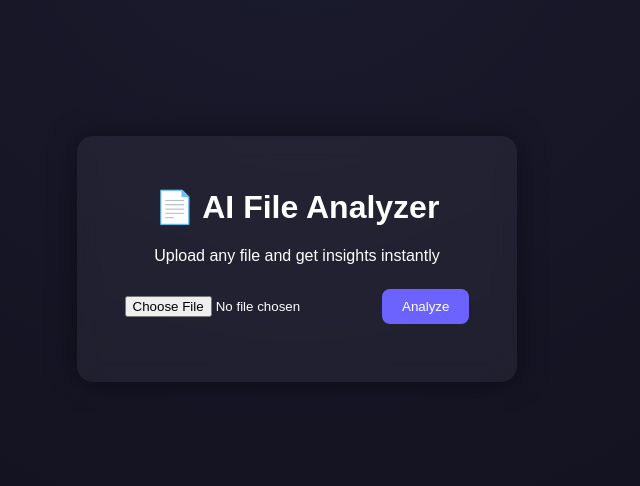
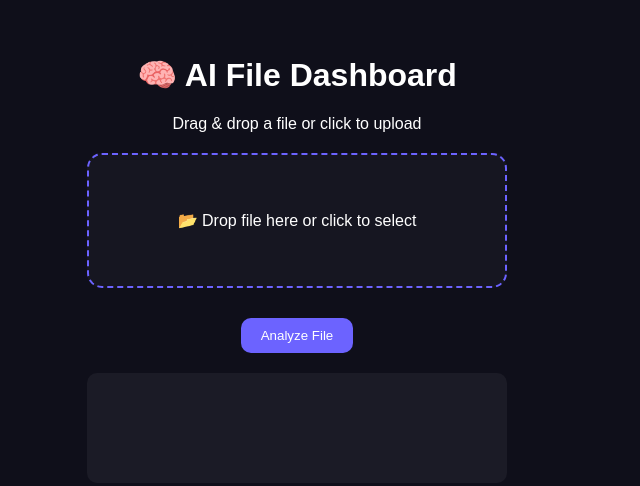
Before and after one commit to hellenicdev/ai-analyzer, a plain HTML site: page frontend/index.html in a window 1280 px wide. Shown: the part 141-627 px from the top of the page, without its empty margins (343-983 px from the left). Drawn offline with Linux system fonts and the light colour scheme.

Commit message:
Add dashboard UI, drag-drop & HF base
Introduce a dashboard-style frontend with a drag-and-drop dropzone, file selection status, and improved result display/styling. Update script to manage selected file state, handle drag/drop events, show analysis status, and display the returned mode and result. Backend: add a health-check root route, centralize Hugging Face API base URL (HF_BASE) and switch image/text calls to use it, refine error messages and error return flow, and tweak prompt wording. General: UX and reliability improvements for file uploads and AI inference integration.

```diff
--- a/frontend/index.html
+++ b/frontend/index.html
@@ -1,19 +1,31 @@
 <!DOCTYPE html>
 <html lang="en">
 <head>
-  <meta charset="UTF-8" />
-  <title>AI File Analyzer</title>
-  <link rel="stylesheet" href="style.css" />
+  <meta charset="UTF-8">
+  <title>AI File Dashboard</title>
+  <link rel="stylesheet" href="style.css">
 </head>
 <body>
-  <div class="container">
-    <h1>📄 AI File Analyzer</h1>
-    <p>Upload any file and get insights instantly</p>
 
-    <input type="file" id="fileInput" />
-    <button onclick="uploadFile()">Analyze</button>
+  <div class="app">
 
+    <h1>🧠 AI File Dashboard</h1>
+    <p>Drag & drop a file or click to upload</p>
+
+    <!-- DROPZONE -->
+    <div id="dropzone" class="dropzone">
+      <input type="file" id="fileInput" hidden />
+      <p>📂 Drop file here or click to select</p>
+    </div>
+
+    <button onclick="uploadFile()">Analyze File</button>
+
+    <!-- STATUS -->
+    <div id="status"></div>
+
+    <!-- RESULT -->
     <div id="result"></div>
+
   </div>
 
   <script src="script.js"></script>
--- a/frontend/script.js
+++ b/frontend/script.js
@@ -1,41 +1,66 @@
-async function uploadFile() {
+const dropzone = document.getElementById("dropzone");
 const fileInput = document.getElementById("fileInput");
 const resultDiv = document.getElementById("result");
+const statusDiv = document.getElementById("status");
 
-  if (!fileInput.files.length) {
-    alert("Select a file first!");
+let selectedFile = null;
+
+// CLICK TO SELECT
+dropzone.addEventListener("click", () => fileInput.click());
+
+fileInput.addEventListener("change", () => {
+  selectedFile = fileInput.files[0];
+  statusDiv.innerText = `Selected: ${selectedFile.name}`;
+});
+
+// DRAG & DROP
+dropzone.addEventListener("dragover", (e) => {
+  e.preventDefault();
+  dropzone.style.borderColor = "#fff";
+});
+
+dropzone.addEventListener("dragleave", () => {
+  dropzone.style.borderColor = "#6c63ff";
+});
+
+dropzone.addEventListener("drop", (e) => {
+  e.preventDefault();
+  dropzone.style.borderColor = "#6c63ff";
+
+  selectedFile = e.dataTransfer.files[0];
+  fileInput.files = e.dataTransfer.files;
+
+  statusDiv.innerText = `Selected: ${selectedFile.name}`;
+});
+
+// UPLOAD
+async function uploadFile() {
+  if (!selectedFile) {
+    alert("Pick a file first!");
     return;
   }
 
-  const file = fileInput.files[0];
   const formData = new FormData();
-  formData.append("file", file, file.name);
+  formData.append("file", selectedFile, selectedFile.name);
 
-  resultDiv.innerText = "🧠 Analyzing with Smart AI...";
+  resultDiv.innerText = "";
+  statusDiv.innerText = "🧠 Analyzing...";
 
   try {
-    const response = await fetch(
-      "https://ai-analyzer-htk8.onrender.com/upload",
-      {
+    const res = await fetch("https://ai-analyzer-htk8.onrender.com/upload", {
       method: "POST",
       body: formData
-      }
-    );
+    });
 
-    const data = await response.json();
+    const data = await res.json();
 
-    if (data.mode === "image") {
-      resultDiv.innerText =
-        "🖼 Image Analysis:\n\n" + data.result;
-    } else if (data.mode === "text") {
-      resultDiv.innerText =
-        "📄 Text Analysis:\n\n" + data.result;
-    } else {
+    statusDiv.innerText = `Mode: ${data.mode || "unknown"}`;
+
     resultDiv.innerText =
       data.result || JSON.stringify(data, null, 2);
-    }
 
   } catch (err) {
-    resultDiv.innerText = "Error: " + err.message;
+    statusDiv.innerText = "Error";
+    resultDiv.innerText = err.message;
   }
 }
--- a/frontend/style.css
+++ b/frontend/style.css
@@ -1,5 +1,32 @@
-input {
-  margin: 15px 0;
+body {
+  margin: 0;
+  font-family: Arial, sans-serif;
+  background: #0f0f1a;
+  color: white;
+  display: flex;
+  justify-content: center;
+  align-items: center;
+  height: 100vh;
+}
+
+.app {
+  width: 420px;
+  text-align: center;
+}
+
+.dropzone {
+  margin: 20px 0;
+  padding: 40px;
+  border: 2px dashed #6c63ff;
+  border-radius: 15px;
+  cursor: pointer;
+  transition: 0.3s;
+  background: rgba(255,255,255,0.03);
+}
+
+.dropzone:hover {
+  background: rgba(108,99,255,0.1);
+  transform: scale(1.02);
 }
 
 button {
@@ -7,42 +34,27 @@ button {
   border: none;
   background: #6c63ff;
   color: white;
-  border-radius: 8px;
+  border-radius: 10px;
   cursor: pointer;
-}
-
-button:hover {
-  background: #5a52d4;
-}
-
-body {
-  margin: 0;
-  font-family: Arial, sans-serif;
-  background: radial-gradient(circle at top, #1b1b2f, #0f0f1a);
-  color: white;
-  display: flex;
-  justify-content: center;
-  align-items: center;
-  height: 100vh;
-}
-
-.container {
-  background: rgba(255,255,255,0.05);
-  padding: 30px;
-  border-radius: 16px;
-  backdrop-filter: blur(10px);
-  width: 380px;
-  text-align: center;
-  box-shadow: 0 0 30px rgba(0,0,0,0.4);
+  margin-top: 10px;
 }
 
 button:hover {
   background: #574fd6;
 }
 
+#status {
+  margin-top: 15px;
+  font-size: 14px;
+  opacity: 0.8;
+}
+
 #result {
   margin-top: 20px;
   text-align: left;
   white-space: pre-wrap;
-  font-size: 14px;
+  background: rgba(255,255,255,0.05);
+  padding: 15px;
+  border-radius: 10px;
+  min-height: 80px;
 }
```
Also changed, not shown: backend/server.js (+16 -17 lines). Lines whose indentation alone changed are shown as unchanged.
